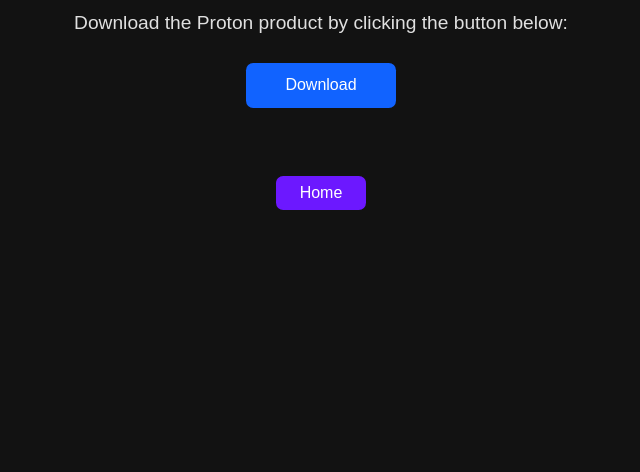
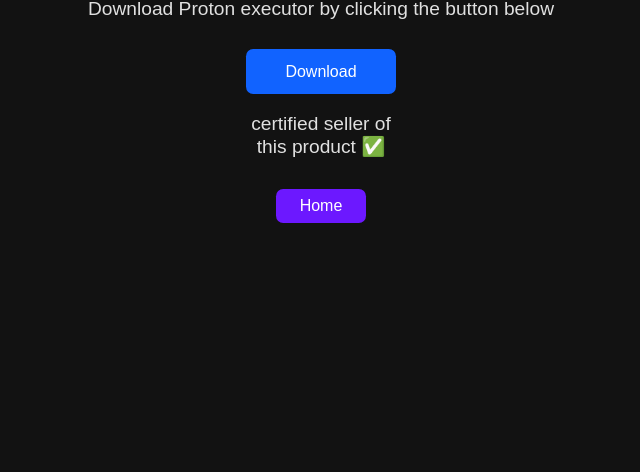
Before and after one commit to zwar808/SkiddedWarehouse, a plain HTML site: page proton.html in a window 1280 px wide. Shown: the part 328-800 px from the top of the page, without its empty margins (319-959 px from the left). Drawn offline with Linux system fonts and the light colour scheme.

Commit message:
Update proton.html

```diff
--- a/proton.html
+++ b/proton.html
@@ -188,8 +188,8 @@
 <body>
   <div class="container">
     <h1>Skidded Warehouse</h1>
-    <p>Download the Proton product by clicking the button below:</p>
-    <div class="button" data-tooltip="Size: 20Mb">
+    <p>Download Proton executor by clicking the button below</p>
+    <div class="button" data-tooltip="Size: 74.865Mb">
       <a href="https://download1078.mediafire.com/922p7a9henpgF6EWWk67MDTzxi6ze1hcx7fTuchEQrzR2xGczwImmxbYtZ9y_mY5DXfIlXuZuVZjw1c6MH235us32_Tf_AqRMo42RzkFygrZmiphRdTb5Wz9lPjKc0i7k2M0A2BXyuamQs2jFrsx44ggI86Lt51IPMd_LRdPiw/9dzx1q1pxue6zsj/Proton2.0.zip" download>
         <div class="button-wrapper">
           <div class="text">Download</div>
@@ -200,6 +200,7 @@
           </span>
         </div>
       </a>
+      <p>certified seller of this product ✅</p>
     </div>
     <div class="home-button">
       <a href="index.html">Home</a>
```
